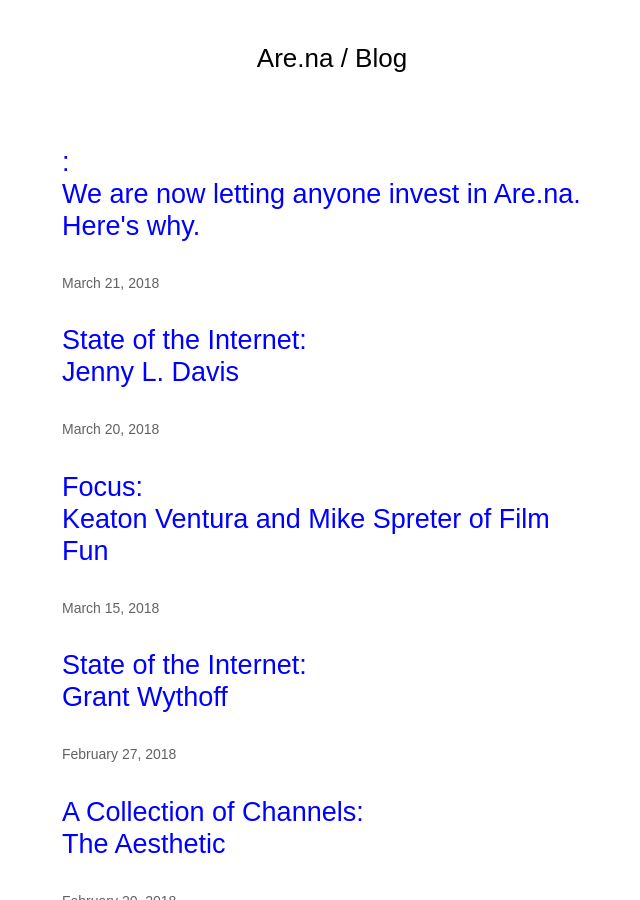
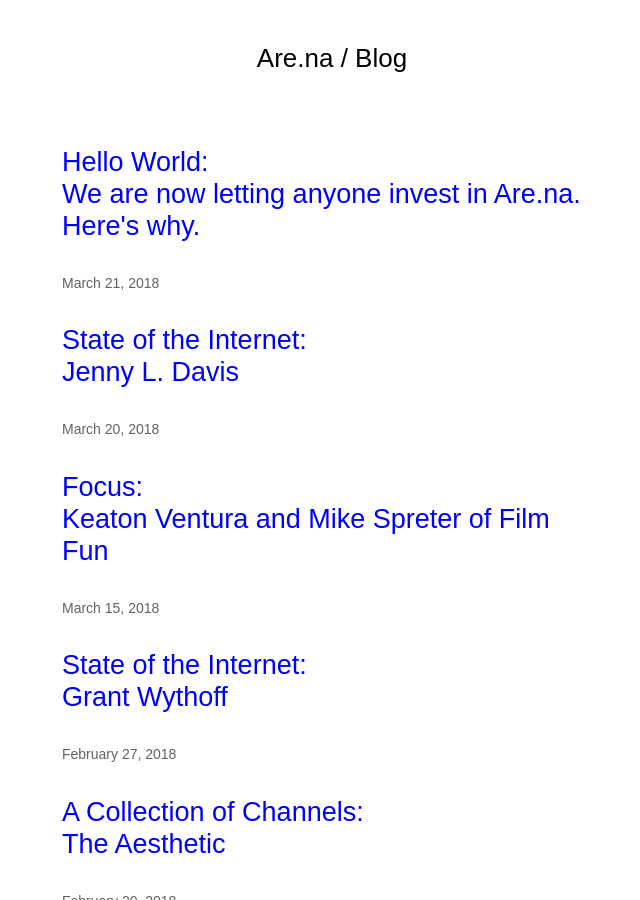
Before and after one commit to aredotna/building, a Jekyll site: the page built from index.html, in a window 1280 px wide and 900 px high. Shown: the whole window, without its empty margins (308-948 px from the left). Built offline with Jekyll 4.4.1, drawn with Linux system fonts in a browser that asks for light colours.

Commit message:
Hello world is back

```diff
--- a/_posts/2018-03-21-announcing-crowdfunding-campaign.markdown
+++ b/_posts/2018-03-21-announcing-crowdfunding-campaign.markdown
@@ -1,6 +1,8 @@
 ---
 title: We are now letting anyone invest in Are.na. Here's why.
 date: 2018-03-21 00:00:00 Z
+categories:
+- Hello World
 tags:
 - draft
 layout: post
```
